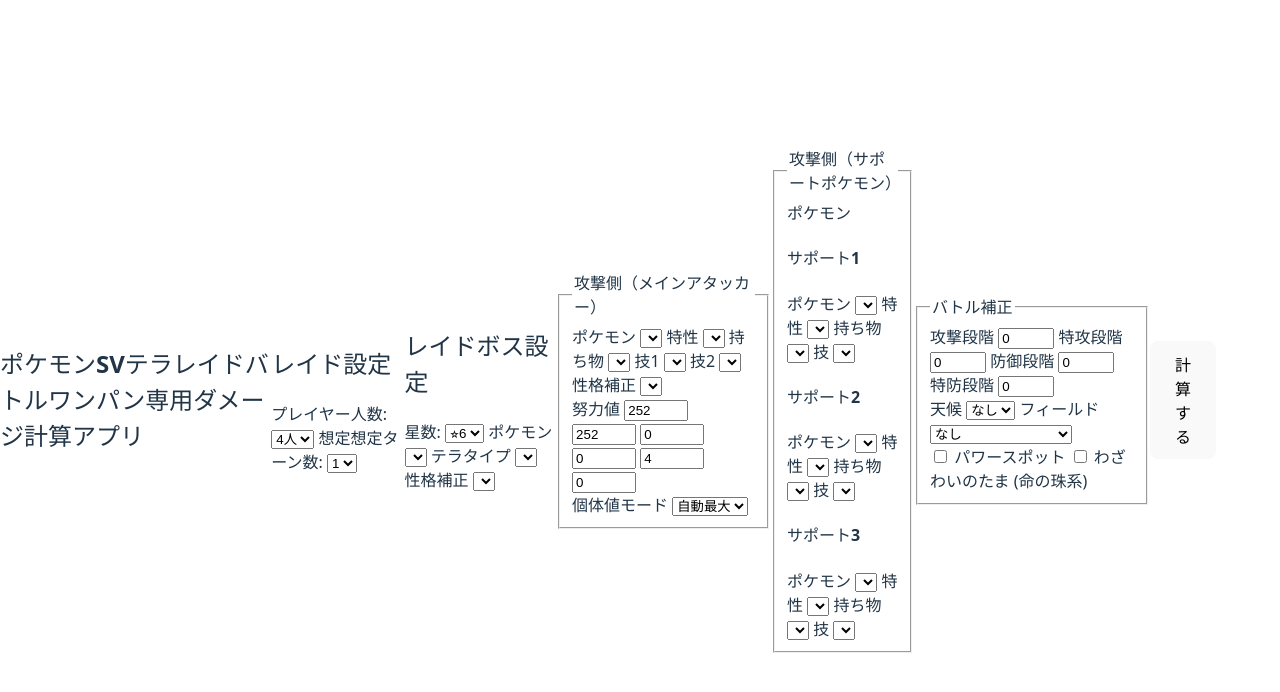
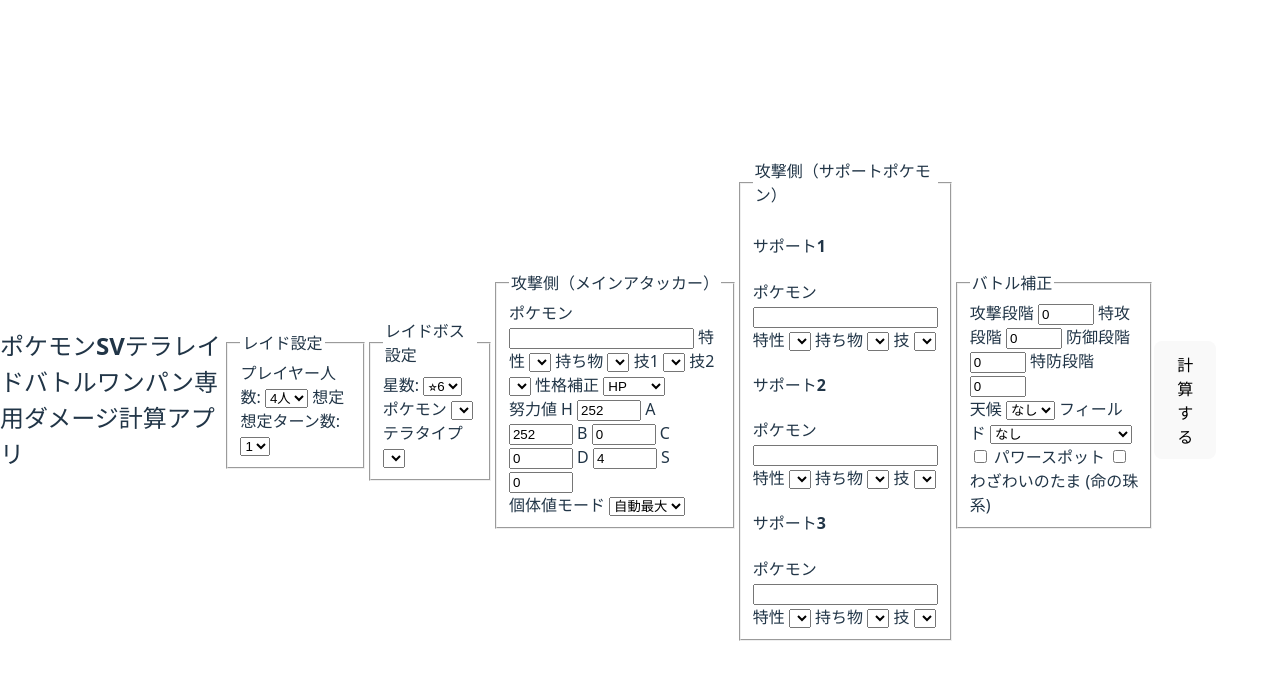
Before and after one commit to kouta718/pokeapi-raid, a website built with Vite: page vite-project/index.html in a window 1280 px wide. Built offline with nearby package versions, Linux system fonts and the light colour scheme.

Commit message:
no message

```diff
--- a/vite-project/index.html
+++ b/vite-project/index.html
@@ -10,8 +10,8 @@
 
     <h2>ポケモンSVテラレイドバトルワンパン専用ダメージ計算アプリ</h2>
     <!-- レイド設定 -->
-    <section>
-      <h2>レイド設定</h2>
+    <fieldset>
+      <legend>レイド設定</legend>
       <label for="playerCount">プレイヤー人数:</label>
       <select id="playerCount">
         <option value="1">1人</option>
@@ -25,11 +25,12 @@
         <option value="2">2</option>
         <option value="3">3</option>
       </select>
-    </section>
+    </fieldset>
 
     <!-- レイドボス情報 -->
-    <section>
-      <h2>レイドボス設定</h2>
+    <fieldset>
+      <legend>レイドボス設定</legend>
+
       <label for="starCount">星数:</label>
       <select id="starCount">
         <option value="5">⭐︎5</option>
@@ -38,15 +39,9 @@
       </select>
       <label for="def-species">ポケモン</label>
       <select id="def-species" name="defSpecies" data-populate="pokemon"></select>
-
-
       <label for="def-tera">テラタイプ</label>
       <select id="def-tera" name="defTera"></select>
-
-
-      <label for="def-nature">性格補正</label>
-      <select id="def-nature" name="defNature"></select>
-    </section>
+    </fieldset>
 
 
 
@@ -54,39 +49,36 @@
     <fieldset>
       <legend>攻撃側（メインアタッカー）</legend>
 
-
       <label for="atk-species">ポケモン</label>
-      <select id="atk-species" name="atkSpecies" data-populate="pokemon"></select>
+      <input type="text" id="atk-species" name="atkSpecies" data-populate="pokemon"></input>
 
 
       <label for="atk-ability">特性</label>
       <select id="atk-ability" name="atkAbility"></select>
-
-
       <label for="atk-item">持ち物</label>
       <select id="atk-item" name="atkItem"></select>
 
-
       <label for="atk-move-1">技1</label>
-      <select id="atk-move-1" name="atkMove1" data-populate-moves></select>
-
-
+      <select id="atk-move-1" name="upMove1" data-populate-moves></select>
       <label for="atk-move-2">技2</label>
-      <select id="atk-move-2" name="atkMove2" data-populate-moves></select>
-
+      <select id="atk-move-2" name="upMove2" data-populate-moves></select>
 
       <label for="atk-nature">性格補正</label>
-      <select id="atk-nature" name="atkNature"></select>
-
+      <select id="atk-nature" name="atkNature">
+        <option value="hp">HP</option>
+        <option value="atk">攻撃</option>
+        <option value="contact">特攻</option>
+        <option value="speed">素早さ</option>
+      </select>
 
       <div class="evs-ivs">
         <label>努力値</label>
-        <input type="number" id="atk-ev-hp" name="atkEvsHp" min="0" max="252" value="252" />
-        <input type="number" id="atk-ev-atk" name="atkEvsAtk" min="0" max="252" value="252" />
-        <input type="number" id="atk-ev-def" name="atkEvsDef" min="0" max="252" value="0" />
-        <input type="number" id="atk-ev-spa" name="atkEvsSpa" min="0" max="252" value="0" />
-        <input type="number" id="atk-ev-spd" name="atkEvsSpd" min="0" max="252" value="4" />
-        <input type="number" id="atk-ev-spe" name="atkEvsSpe" min="0" max="252" value="0" />
+        H <input type="number" id="atk-ev-hp" name="atkEvsHp" min="0" max="252" value="252" />
+        A <input type="number" id="atk-ev-atk" name="atkEvsAtk" min="0" max="252" value="252" />
+        B <input type="number" id="atk-ev-def" name="atkEvsDef" min="0" max="252" value="0" />
+        C <input type="number" id="atk-ev-spa" name="atkEvsSpa" min="0" max="252" value="0" />
+        D <input type="number" id="atk-ev-spd" name="atkEvsSpd" min="0" max="252" value="4" />
+        S <input type="number" id="atk-ev-spe" name="atkEvsSpe" min="0" max="252" value="0" />
       </div>
 
 
@@ -120,10 +112,9 @@
 
     <!-- Support slots: 3 repeats. JS can clone or use these three blocks -->
     <div class="support-slot" data-index="1">
-      <label for="def-species">ポケモン</label>
       <h4>サポート1</h4>
       <label>ポケモン</label>
-      <select class="support-species" data-populate="pokemon"></select>
+      <input type="text" class="support-species" data-populate="pokemon"></input>
       <label>特性</label>
       <select class="support-ability"></select>
       <label>持ち物</label>
@@ -136,7 +127,7 @@
     <div class="support-slot" data-index="2">
       <h4>サポート2</h4>
       <label>ポケモン</label>
-      <select class="support-species" data-populate="pokemon"></select>
+      <input type="text" class="support-species" data-populate="pokemon"></input>
       <label>特性</label>
       <select class="support-ability"></select>
       <label>持ち物</label>
@@ -149,7 +140,7 @@
     <div class="support-slot" data-index="3">
       <h4>サポート3</h4>
       <label>ポケモン</label>
-      <select class="support-species" data-populate="pokemon"></select>
+      <input type="text" class="support-species" data-populate="pokemon"></input>
       <label>特性</label>
       <select class="support-ability"></select>
       <label>持ち物</label>
```
